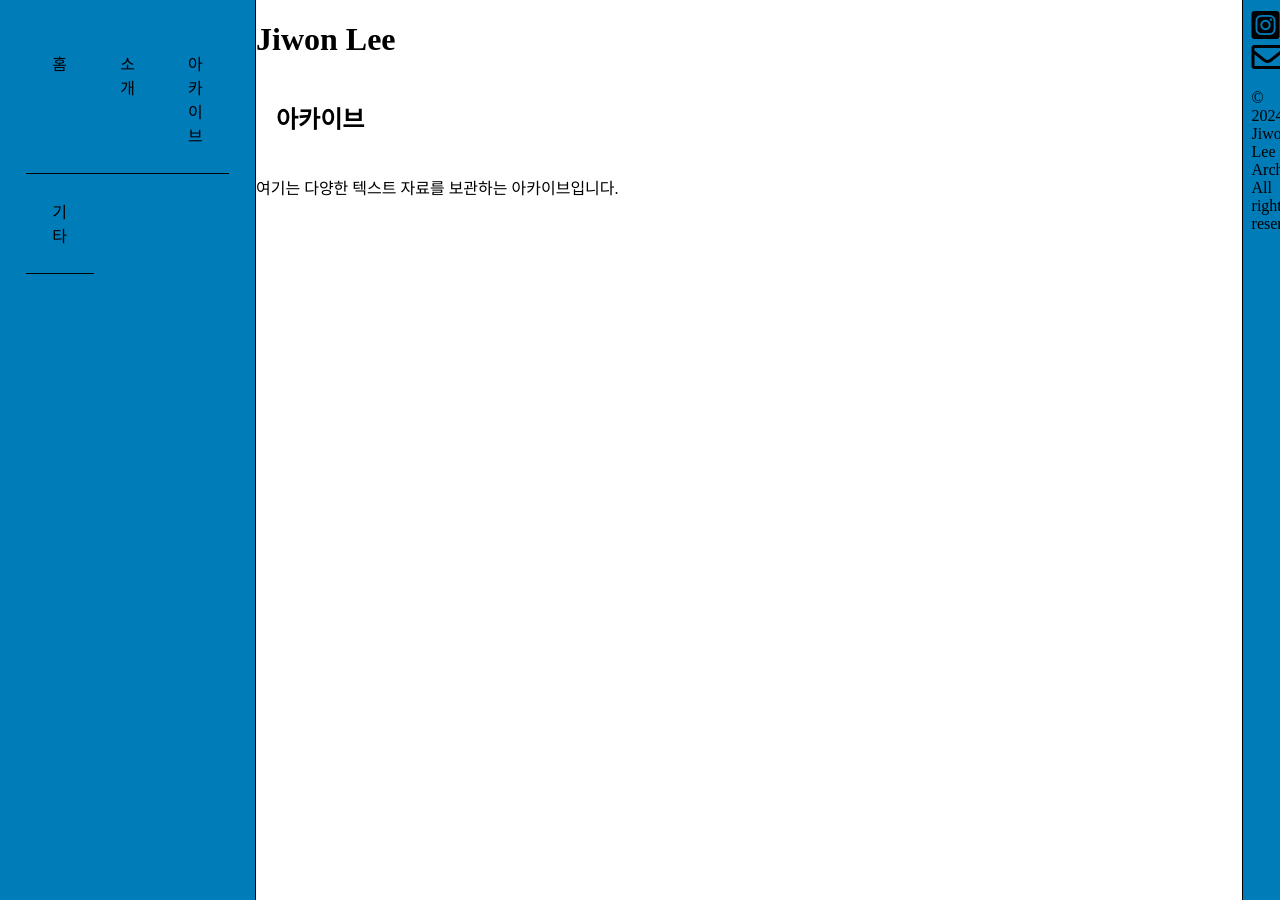
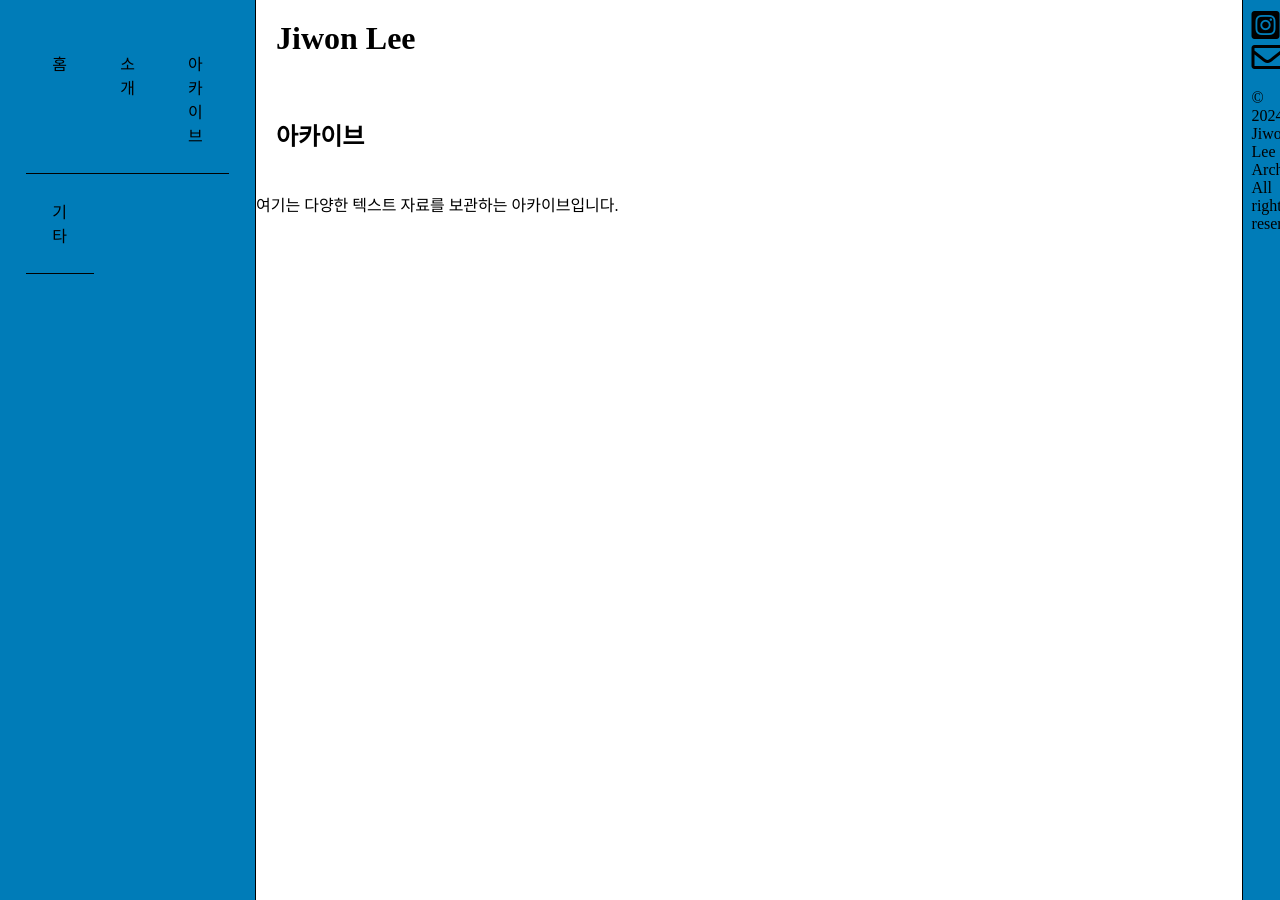
Before and after one commit to LfayeJ/archives, a Jekyll site: the page built from index.html, in a window 1280 px wide. Built offline with Jekyll 4.4.1, drawn with Linux system fonts in a browser that asks for light colours; some web fonts are replaced.

Commit message:
Update styles.css

```diff
--- a/assets/css/styles.css
+++ b/assets/css/styles.css
@@ -30,6 +30,12 @@ a {
 
 a:hover {
   color: #007cb8;
+}
+
+h1 {
+    display: block;
+    margin: 0;
+    padding: 20px;
 }
 
 h2 {
```
